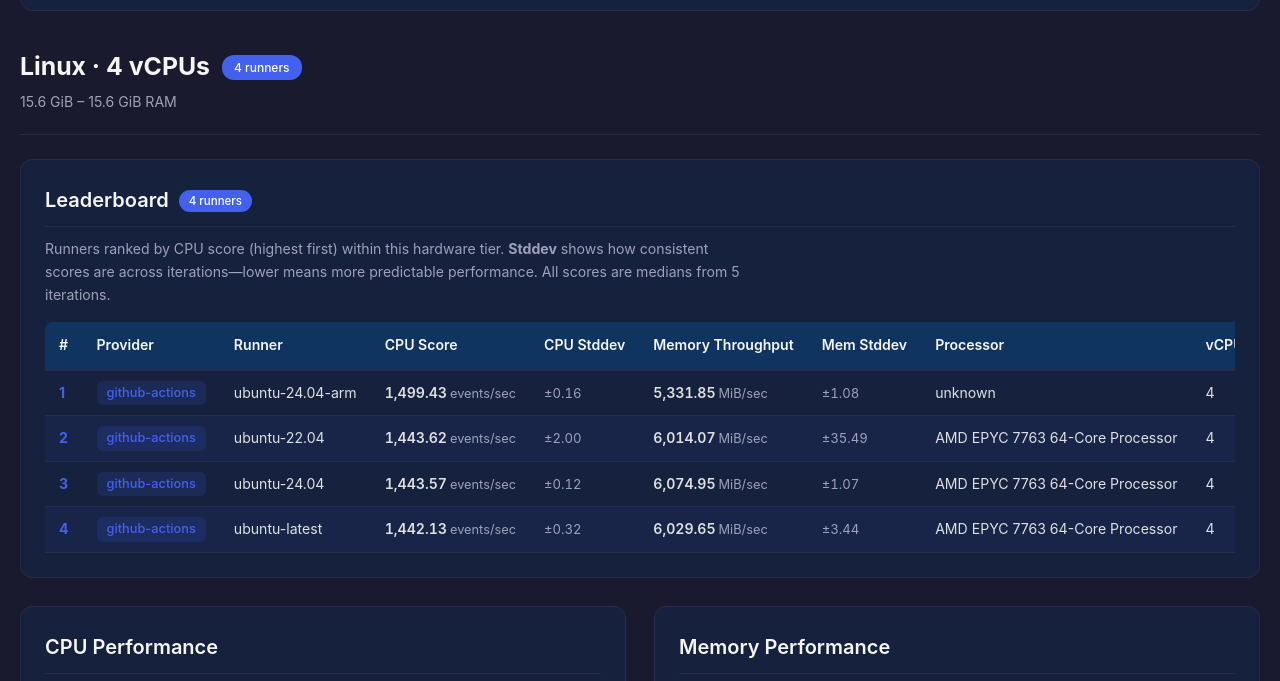
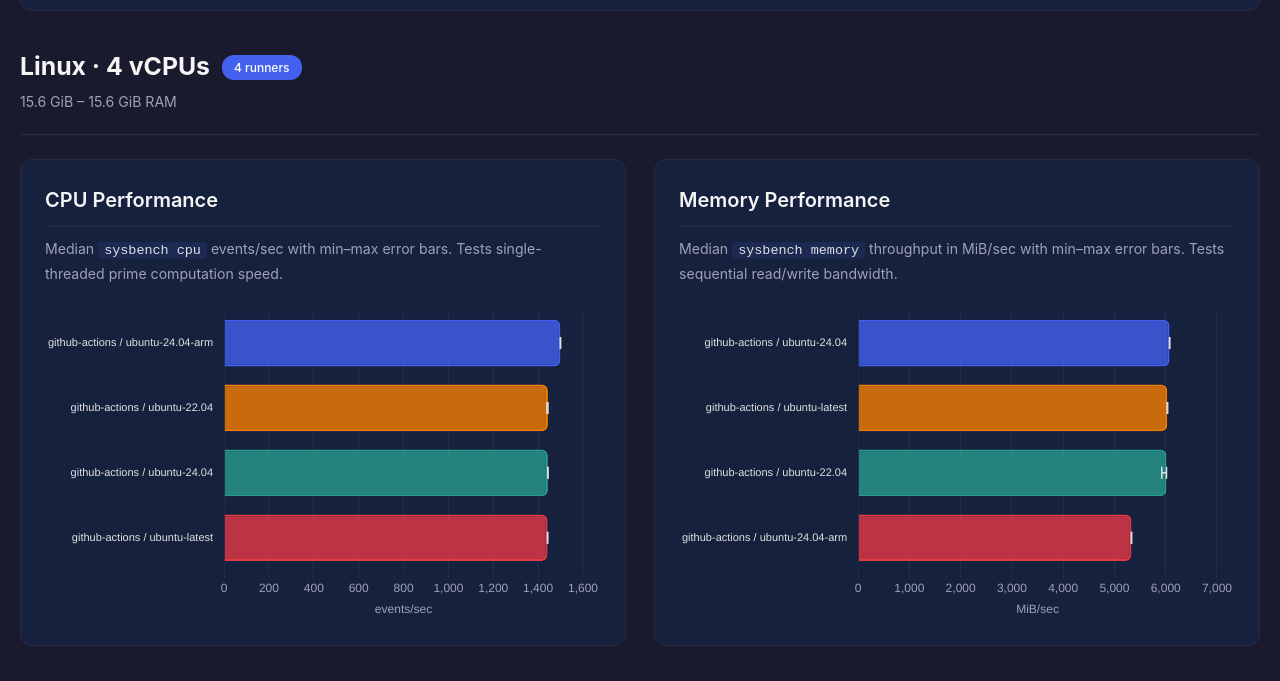
Before and after one commit to FairEndo/ci-benchmark-results, a plain HTML site: page docs/index.html in a window 1280 px wide. Shown: the part 996-1677 px from the top of the page. Drawn offline with nearby package versions, Linux system fonts and the light colour scheme.

Commit message:
Remove leaderboard tables from tier sections and clean up orphaned CSS

```diff
--- a/docs/index.html
+++ b/docs/index.html
@@ -161,24 +161,6 @@
                 background: var(--row-hover);
             }
 
-            .score-cell {
-                font-weight: 600;
-                font-variant-numeric: tabular-nums;
-            }
-
-            .unit {
-                font-weight: 400;
-                color: var(--text-secondary);
-                font-size: 0.8rem;
-                margin-left: 3px;
-            }
-
-            .stddev {
-                color: var(--text-secondary);
-                font-size: 0.82rem;
-                font-variant-numeric: tabular-nums;
-            }
-
             .na {
                 color: var(--text-secondary);
                 font-style: italic;
@@ -244,11 +226,6 @@
                 font-weight: 500;
                 background: rgba(67, 97, 238, 0.15);
                 color: var(--color-blue);
-            }
-
-            .rank-cell {
-                font-weight: 700;
-                color: var(--accent);
             }
 
             /* Charts Grid */
@@ -822,55 +799,7 @@
                     hr.className = "tier-divider";
                     section.appendChild(hr);
 
-                    /* Leaderboard */
-                    var leaderCard = document.createElement("section");
-                    leaderCard.className = "card";
-
-                    var lh2 = document.createElement("h2");
-                    lh2.innerHTML =
-                        "Leaderboard" +
-                        '<span class="badge">' +
-                        tier.runs.length +
-                        " runner" +
-                        (tier.runs.length !== 1 ? "s" : "") +
-                        "</span>";
-                    leaderCard.appendChild(lh2);
-
-                    var lDesc = document.createElement("p");
-                    lDesc.className = "section-desc";
-                    lDesc.innerHTML =
-                        "Runners ranked by CPU score (highest first) within this hardware tier. " +
-                        "<strong>Stddev</strong> shows how consistent scores are across iterations\u2014lower " +
-                        "means more predictable performance. All scores are medians from " +
-                        (tier.runs[0] &&
-                        tier.runs[0].benchmarks &&
-                        tier.runs[0].benchmarks.cpu
-                            ? tier.runs[0].benchmarks.cpu.iterations
-                            : "multiple") +
-                        " iterations.";
-                    leaderCard.appendChild(lDesc);
-
-                    var tableWrap = document.createElement("div");
-                    tableWrap.className = "table-wrapper";
-
-                    var table = document.createElement("table");
-                    var thead = document.createElement("thead");
-                    thead.innerHTML =
-                        "<tr>" +
-                        "<th>#</th>" +
-                        "<th>Provider</th>" +
-                        "<th>Runner</th>" +
-                        "<th>CPU Score</th>" +
-                        "<th>CPU Stddev</th>" +
-                        "<th>Memory Throughput</th>" +
-                        "<th>Mem Stddev</th>" +
-                        "<th>Processor</th>" +
-                        "<th>vCPUs</th>" +
-                        "<th>RAM</th>" +
-                        "</tr>";
-                    table.appendChild(thead);
-
-                    var tbody = document.createElement("tbody");
+                    /* Sort runs by CPU score for charts */
                     var sorted = tier.runs.slice().sort(function (a, b) {
                         var aScore =
                             a.benchmarks && a.benchmarks.cpu
@@ -882,71 +811,6 @@
                                 : 0;
                         return bScore - aScore;
                     });
-
-                    sorted.forEach(function (run, i) {
-                        var cpu =
-                            run.benchmarks && run.benchmarks.cpu
-                                ? run.benchmarks.cpu
-                                : null;
-                        var mem =
-                            run.benchmarks && run.benchmarks.memory
-                                ? run.benchmarks.memory
-                                : null;
-                        var sys = run.system || {};
-
-                        var tr = document.createElement("tr");
-                        tr.innerHTML =
-                            '<td class="rank-cell">' +
-                            (i + 1) +
-                            "</td>" +
-                            '<td><span class="provider-badge">' +
-                            esc(run.provider) +
-                            "</span></td>" +
-                            "<td>" +
-                            esc(run.runner) +
-                            "</td>" +
-                            '<td class="score-cell">' +
-                            (cpu
-                                ? fmtNum(cpu.median) +
-                                  '<span class="unit">' +
-                                  esc(cpu.unit) +
-                                  "</span>"
-                                : '<span class="na">&mdash;</span>') +
-                            "</td>" +
-                            '<td class="stddev">' +
-                            (cpu
-                                ? "&plusmn;" + fmtNum(cpu.stddev)
-                                : '<span class="na">&mdash;</span>') +
-                            "</td>" +
-                            '<td class="score-cell">' +
-                            (mem
-                                ? fmtNum(mem.median) +
-                                  '<span class="unit">' +
-                                  esc(mem.unit) +
-                                  "</span>"
-                                : '<span class="na">&mdash;</span>') +
-                            "</td>" +
-                            '<td class="stddev">' +
-                            (mem
-                                ? "&plusmn;" + fmtNum(mem.stddev)
-                                : '<span class="na">&mdash;</span>') +
-                            "</td>" +
-                            "<td>" +
-                            esc(sys.processor || "\u2014") +
-                            "</td>" +
-                            "<td>" +
-                            (sys.vcpus != null ? sys.vcpus : "\u2014") +
-                            "</td>" +
-                            "<td>" +
-                            fmtRAM(sys.ram_mb) +
-                            "</td>";
-                        tbody.appendChild(tr);
-                    });
-
-                    table.appendChild(tbody);
-                    tableWrap.appendChild(table);
-                    leaderCard.appendChild(tableWrap);
-                    section.appendChild(leaderCard);
 
                     /* Charts grid */
                     var chartsGrid = document.createElement("div");
```
